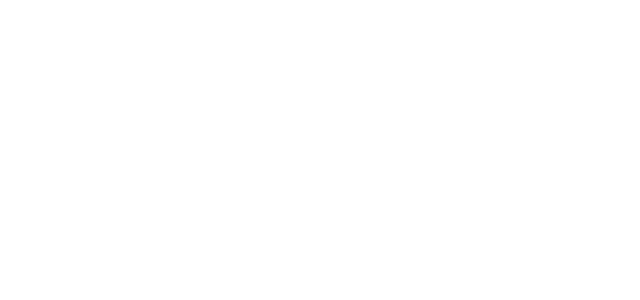
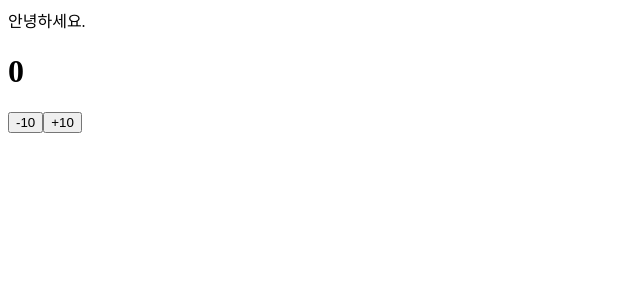
Before and after one commit to seung-heee/LikeLion12th_React, a React (Create React App) app: page /effect in a window 1280 px wide. Before the commit this address had no page. Shown: the top 300 px of the page, without its empty margins (0-640 px from the left). Built offline with nearby package versions, Linux system fonts and the light colour scheme.

Commit message:
useEffect

```diff
--- a/src/App.js
+++ b/src/App.js
@@ -3,6 +3,7 @@ import Home from "./pages/Home";
 import Introduce from "./pages/Introduce";
 import Project from "./pages/Project";
 import About from "./pages/About";
+import Effect from "./component/Effect";
 
 function App() {
 
@@ -13,6 +14,7 @@ function App() {
         <Route path='/introduce' element={<Introduce />} />
         <Route path='/project' element={<Project />} />
         <Route path='/about' element={<About />} />
+        <Route path='/effect' element={<Effect />} />
       </Routes>
     </div>
   );
--- /dev/null
+++ b/src/component/Effect.js
@@ -0,0 +1,23 @@
+import React, { useEffect, useState } from 'react';
+
+const Effect = () => {
+    const [count, setCount] = useState(0);
+    const handleSetCount = (value) => {
+        setCount(count + value);
+    }
+
+    useEffect(()=>{
+        console.log('컴포넌트 마운트')
+    }, []);
+
+    return (
+        <div>
+            안녕하세요.
+            <h1>{count}</h1>
+            <button onClick={()=>{handleSetCount(-10)}}>-10</button>
+            <button onClick={()=>{handleSetCount(10)}}>+10</button>
+        </div>
+    );
+};
+
+export default Effect;
--- a/src/pages/About.js
+++ b/src/pages/About.js
@@ -1,10 +1,4 @@
 import React from 'react';
-import Header from "../component/simantic/Header";
-import Nav from "../component/simantic/Nav";
-import Section from "../component/simantic/Section";
-import Aside from "../component/simantic/Aside";
-import Footer from "../component/simantic/Footer";
-import AboutSection from '../component/simantic/AboutSection';
 
 const About = () => {
     return (
--- a/src/pages/Introduce.js
+++ b/src/pages/Introduce.js
@@ -1,10 +1,4 @@
 import React from 'react';
-import Header from "../component/simantic/Header";
-import Nav from "../component/simantic/Nav";
-import Section from "../component/simantic/Section";
-import Aside from "../component/simantic/Aside";
-import Footer from "../component/simantic/Footer";
-import IntroduceSection from '../component/simantic/IntroduceSection';
 
 const Introduce = () => {
     return (
--- a/src/pages/Project.js
+++ b/src/pages/Project.js
@@ -1,10 +1,4 @@
 import React from 'react';
-import Header from "../component/simantic/Header";
-import Nav from "../component/simantic/Nav";
-import Section from "../component/simantic/Section";
-import Aside from "../component/simantic/Aside";
-import Footer from "../component/simantic/Footer";
-import ProjectSection from '../component/simantic/ProjectSection';
 
 const Project = () => {
     return (
```
